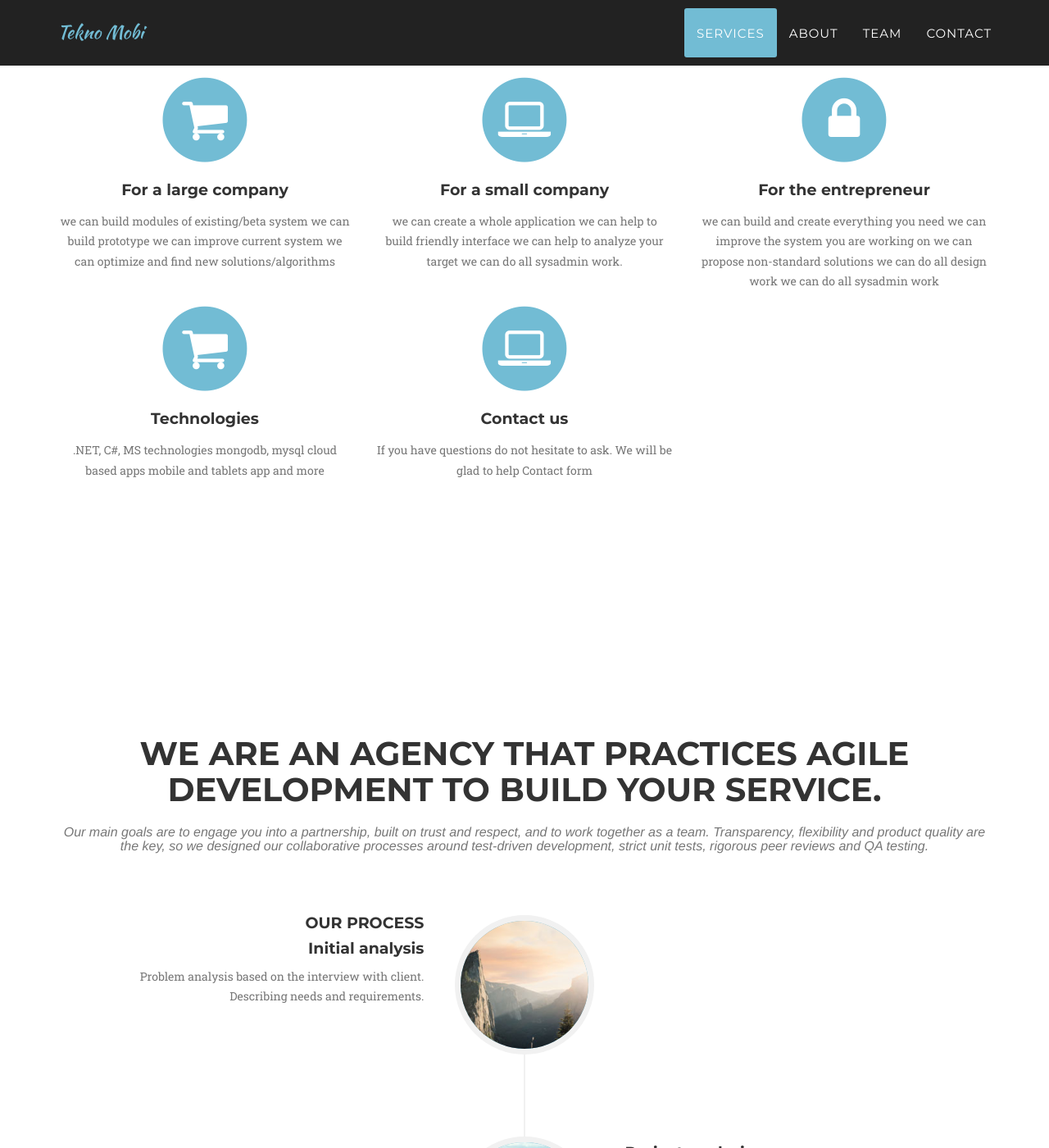
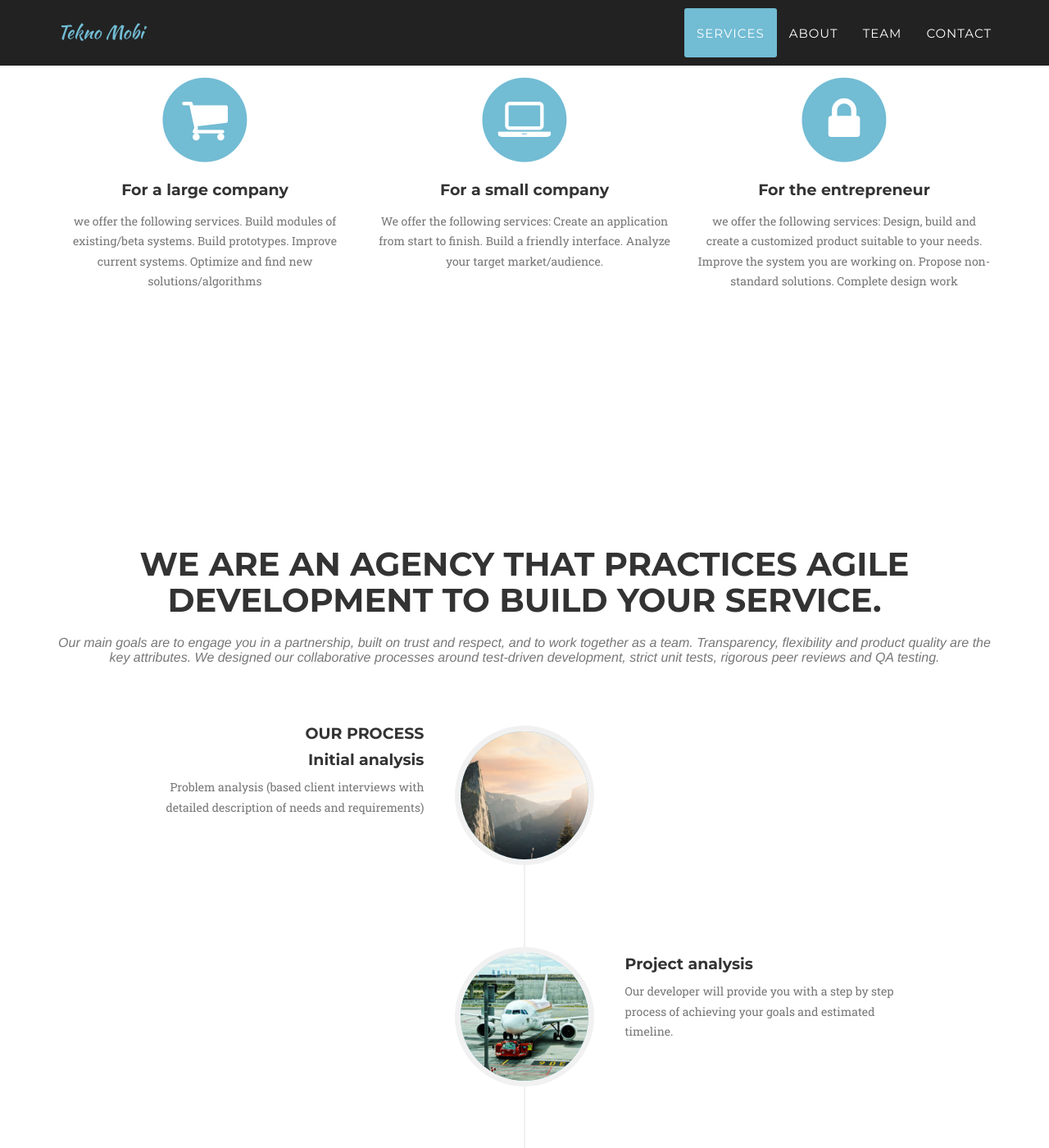
Before and after one commit to lnyousif/teknomobi, a Jekyll site: the page built from index.html, in a window 1280 px wide and 1400 px high, scrolled down 996 px. Shown: the whole window at 82% size. Built offline with Jekyll 4.4.1, drawn with Linux system fonts in a browser that asks for light colours; some web fonts are replaced; some of the changed text lies outside the part shown.

Commit message:
update text 1

```diff
--- a/_includes/about.html
+++ b/_includes/about.html
@@ -4,7 +4,7 @@
             <div class="row">
                 <div class="col-lg-12 text-center">
                     <h2 class="section-heading">We are an agency that practices agile development to build your service.</h2>
-                    <h3 class="section-subheading text-muted"> Our main goals are to engage you into a partnership, built on trust and respect, and to work together as a team. Transparency, flexibility and product quality are the key, so we designed our collaborative processes around test-driven development, strict unit tests, rigorous peer reviews and QA testing.</h3>
+                    <h3 class="section-subheading text-muted">Our main goals are to engage you in a partnership, built on trust and respect, and to work together as a team. Transparency, flexibility and product quality are the key attributes. We designed our collaborative processes around test-driven development, strict unit tests, rigorous peer reviews and QA testing.</h3>
                 </div>
             </div>
             <div class="row">
@@ -20,7 +20,7 @@
                                     <h4 class="subheading">Initial analysis</h4>
                                 </div>
                                 <div class="timeline-body">
-                                    <p class="text-muted">Problem analysis based on the interview with client. Describing needs and requirements.</p>
+                                    <p class="text-muted"> Problem analysis (based client interviews with detailed description of needs and requirements)</p>
                                 </div>
                             </div>
                         </li>
@@ -34,7 +34,7 @@
                                     <h4 class="subheading">Project analysis</h4>
                                 </div>
                                 <div class="timeline-body">
-                                    <p class="text-muted">Our developer will divide your idea into small tasks and estimate how much time it will take.</p>
+                                    <p class="text-muted">Our developer will provide you with a step by step process of achieving your goals and estimated timeline.</p>
                                 </div>
                             </div>
                         </li>
@@ -48,7 +48,10 @@
                                     <h4 class="subheading">Transition to Full Service</h4>
                                 </div>
                                 <div class="timeline-body">
-                                    <p class="text-muted">We use Scrum, Kanban or lean methodologies. We take care about the quality of your project so that it will be easily maintainable. We use BDD (form of TDD) focused on integration testing – outside-in approach. We use GIT repository and own CI server. Every change is reviewed by second experienced developer.</p>
+                                    <p class="text-muted">WWe use Scrum, Kanban or lean methodologies.
+                                    We ensure the quality of your project so that it will be easy to maintain over the long-term.
+                                    We use BDD (form of TDD) focused on integration testing – outside-in approach.
+                                    We use GIT repository and own CI server. Every change is reviewed by second experienced developer.</p>
                                 </div>
                             </div>
                         </li>
--- a/_includes/contact.html
+++ b/_includes/contact.html
@@ -9,11 +9,11 @@
             <div class="row">
                 <div class="col-lg-12">
                     <form name="sentMessage" id="contactForm" action="http://formspree.io/laith@tekno.mobi" method="POST"  novalidate>
+                        <input type="hidden" name="_subject" value="New submission!" /><input type="hidden" name="_next" value="//www.tekno.mobi/" />
                         <div class="row">
                             <div class="col-md-6">
                                 <div class="form-group">
-                                        <input type="hidden" name="_subject" value="New submission!" />
-                                        <input type="hidden" name="_next" value="//www.tekno.mobi/" />
+
                                     <input type="text" class="form-control" placeholder="Your Name *" id="name" required data-validation-required-message="Please enter your name.">
                                     <p class="help-block text-danger"></p>
                                 </div>
--- a/_includes/services.html
+++ b/_includes/services.html
@@ -4,7 +4,7 @@
             <div class="row">
                 <div class="col-lg-12 text-center">
                     <h2 class="section-heading">Services We Offer</h2>
-                    <h3 class="section-subheading text-muted">We have experience in making projects of large and small scale. We know current trends, business models, best practices and technologies. We will help you to find the best solution and create a simple and usable product.</h3>
+                    <h3 class="section-subheading text-muted">We have 18 years of experience in managing small to large scale projects. We understand current trends, business models, best practices and technologies. We will help you to find the best solution to meet your needs and create a simple and usable product.</h3>
                 </div>
             </div>
             <div class="row text-center">
@@ -14,7 +14,11 @@
                         <i class="fa fa-shopping-cart fa-stack-1x fa-inverse"></i>
                     </span>
                     <h4 class="service-heading">For a large company</h4>
-                    <p class="text-muted">we can build modules of existing/beta system we can build prototype we can improve current system we can optimize and find new solutions/algorithms</p>
+                    <p class="text-muted">we offer the following services.
+                    Build modules of existing/beta systems.
+                    Build prototypes.
+                    Improve current systems.
+                    Optimize and find new solutions/algorithms</p>
                 </div>
                 <div class="col-md-4">
                     <span class="fa-stack fa-4x">
@@ -22,7 +26,10 @@
                         <i class="fa fa-laptop fa-stack-1x fa-inverse"></i>
                     </span>
                     <h4 class="service-heading">For a small company</h4>
-                    <p class="text-muted">we can create a whole application we can help to build friendly interface we can help to analyze your target we can do all sysadmin work.</p>
+                    <p class="text-muted">We offer the following services:
+                    Create an application from start to finish.
+                    Build a friendly interface.
+                    Analyze your target market/audience.</p>
                 </div>
                 <div class="col-md-4">
                     <span class="fa-stack fa-4x">
@@ -30,27 +37,13 @@
                         <i class="fa fa-lock fa-stack-1x fa-inverse"></i>
                     </span>
                     <h4 class="service-heading">For the entrepreneur</h4>
-                    <p class="text-muted">we can build and create everything you need we can improve the system you are working on we can propose non-standard solutions we can do all design work we can do all sysadmin work</p>
+                    <p class="text-muted">we offer the following services:
+                    Design, build and create a customized product suitable to your needs.
+                    Improve the system you are working on.
+                    Propose non-standard solutions.
+                    Complete design work</p>
                 </div>
             </div>
-                        <div class="row text-center">
-                <div class="col-md-4">
-                    <span class="fa-stack fa-4x">
-                        <i class="fa fa-circle fa-stack-2x text-primary"></i>
-                        <i class="fa fa-shopping-cart fa-stack-1x fa-inverse"></i>
-                    </span>
-                    <h4 class="service-heading">Technologies</h4>
-                    <p class="text-muted"> .NET, C#, MS technologies mongodb, mysql cloud based apps mobile and tablets app and more</p>
-                </div>
-                <div class="col-md-4">
-                    <span class="fa-stack fa-4x">
-                        <i class="fa fa-circle fa-stack-2x text-primary"></i>
-                        <i class="fa fa-laptop fa-stack-1x fa-inverse"></i>
-                    </span>
-                    <h4 class="service-heading">Contact us</h4>
-                    <p class="text-muted">If you have questions do not hesitate to ask. We will be glad to help Contact form</p>
-                </div>
 
-            </div>
         </div>
     </section>
```
Also changed, not shown: 1 other file.
